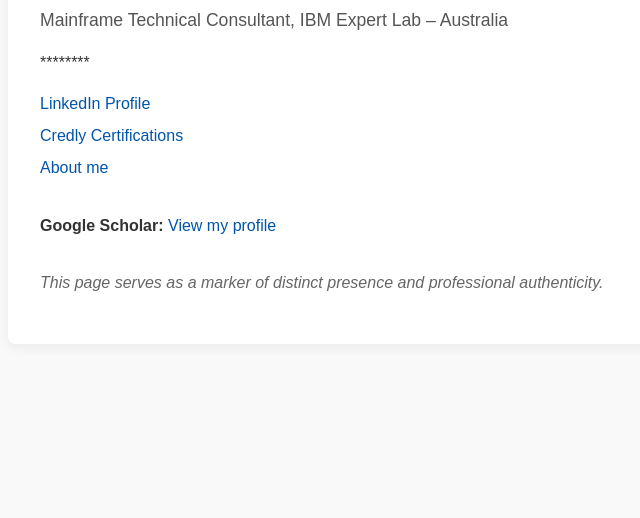
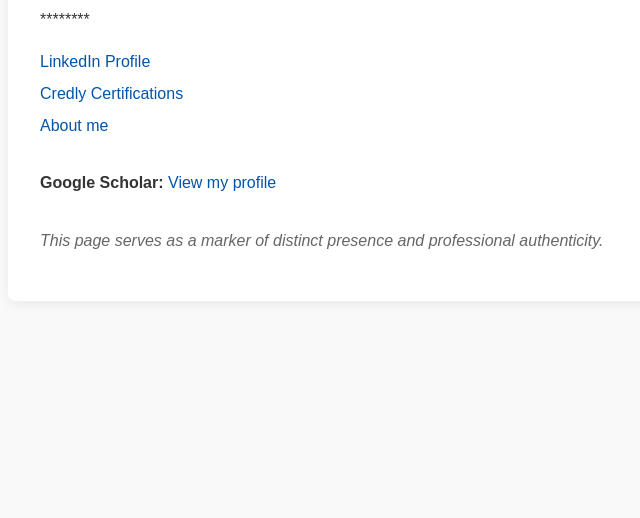
Before and after one commit to yiqigu-aus/yiqi-gu.github.io-1, a plain HTML site: page index.html in a window 1280 px wide. Shown: the part 282-800 px from the top of the page, without its empty margins (240-880 px from the left). Drawn offline with Linux system fonts and the light colour scheme.

Commit message:
Update index.html

```diff
--- a/index.html
+++ b/index.html
@@ -4,7 +4,7 @@
   <meta charset="UTF-8" />
   <meta name="viewport" content="width=device-width, initial-scale=1.0" />
   <meta name="description" content="Official identity page of Yiqi Gu – Mainframe Technical Consultant, based in Australia." />
-  <title>Yiqi Gu | IBM Mainframe Consultant</title>
+  <title>Yiqi Gu </title>
   <style>
     body {
       font-family: Arial, sans-serif;
@@ -58,7 +58,7 @@
   <div class="container">
     <img src="your-profile-photo.jpg" alt="Yiqi Gu">
     <h1>Yiqi Gu</h1>
-    <h2>Mainframe Technical Consultant, IBM Expert Lab – Australia</h2>
+    <h2></h2>
 
     <p>********</p>
 
```
